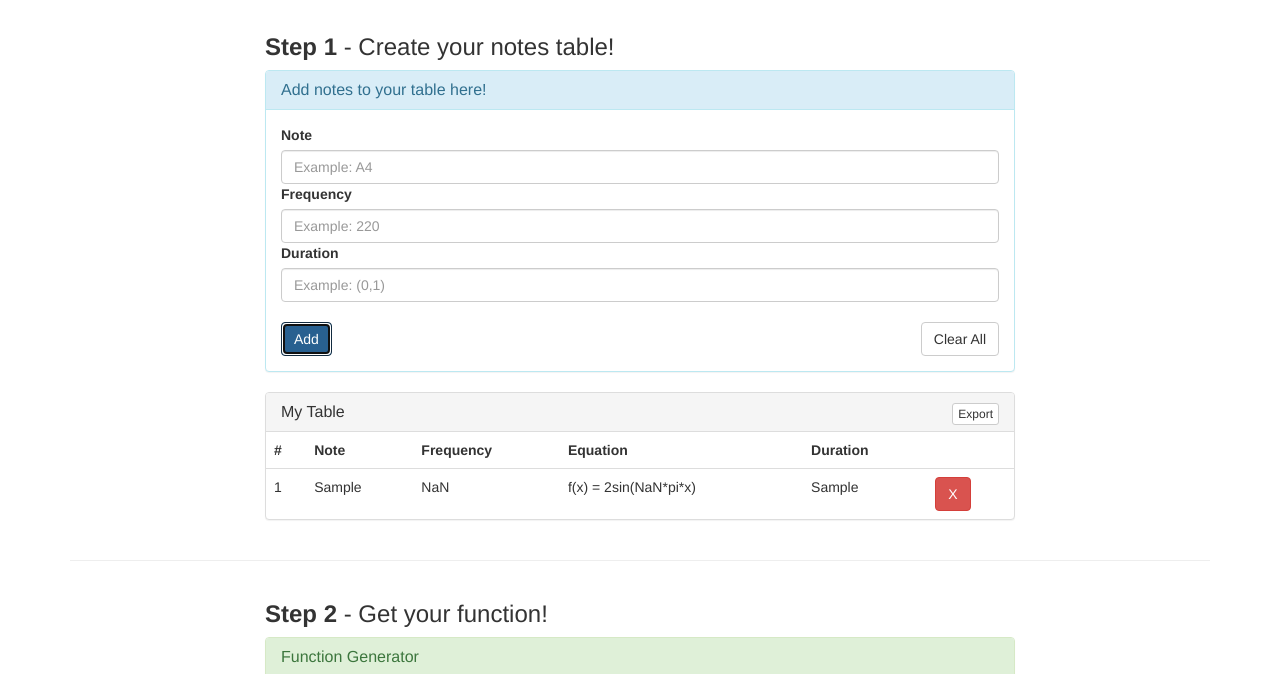
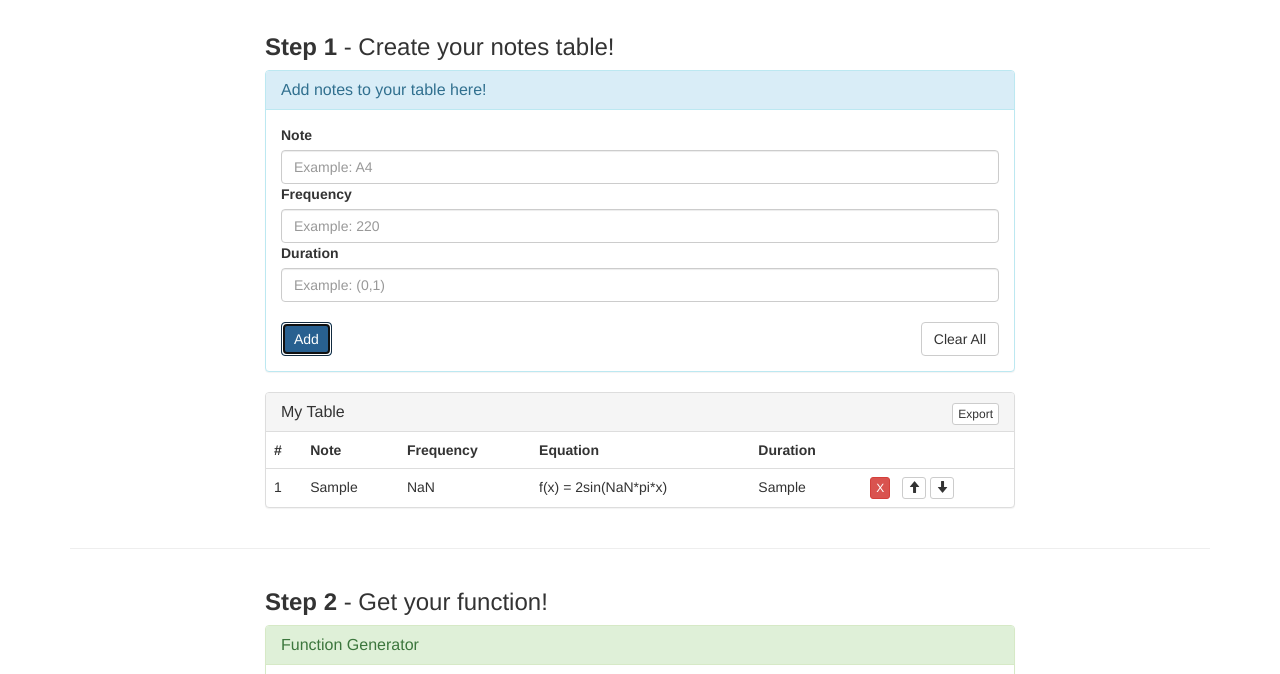
Before and after one commit to samkcarlile/sinewave-function-composer, a plain HTML site: page index.html in a window 1280 px wide. Both pictures are taken after typing "Sample", "Sample", "Sample" into the empty fields and a click on the button "Add". Shown: the part 58-732 px from the top of the page. Drawn offline with nearby package versions, Linux system fonts and the light colour scheme.

Commit message:
swapping ability

```diff
--- a/index.html
+++ b/index.html
@@ -66,7 +66,16 @@
                 <td>{{ note.freq }}</td>
                 <td>f(x) = 2sin({{ note.freq * 2 }}*pi*x)</td>
                 <td>{{ note.duration }}</td>
-                <td><button v-on:click="removeNote(index)" class="btn btn-danger">X</button></td>
+                <td>
+                  <button v-on:click="removeNote(index)" class="btn btn-xs btn-danger">X</button>
+                    &nbsp;
+                    <button v-on:click="moveUp(index)" class="btn btn-default btn-xs">
+                      <i class="glyphicon glyphicon-arrow-up"></i>
+                    </button>
+                    <button v-on:click="moveDown(index)" class="btn btn-default btn-xs">
+                      <i class="glyphicon glyphicon-arrow-down"></i>
+                    </button>
+                  </td>
               </tr>
             </table>
           </div>
--- a/main.js
+++ b/main.js
@@ -30,6 +30,24 @@ var app = new Vue({
     removeNote: function (index) {
       this.notes.splice(index,1);
       this.saveStorage();
+    },
+    moveUp: function(index) {
+      if (index === 0) {
+        return;
+      }
+      var note = this.notes[index];
+      var prevNote = this.notes[index - 1];
+      Vue.set(this.notes, index - 1, note);
+      Vue.set(this.notes, index, prevNote);
+    },
+    moveDown: function (index) {
+      if (index === this.notes.length - 1) {
+        return;
+      }
+      var note = this.notes[index];
+      var nextNote = this.notes[index + 1];
+      Vue.set(this.notes, index + 1, note);
+      Vue.set(this.notes, index, nextNote);
     },
     clearAll: function () {
       var ok = confirm("Are you sure you want to clear the table?")
```
